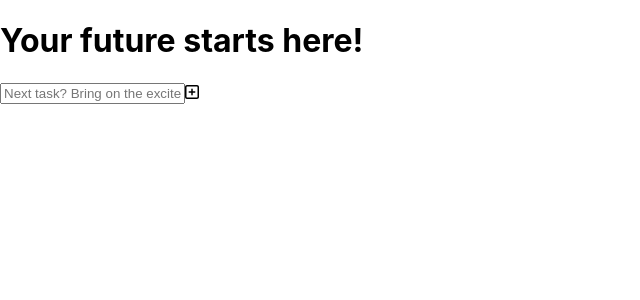
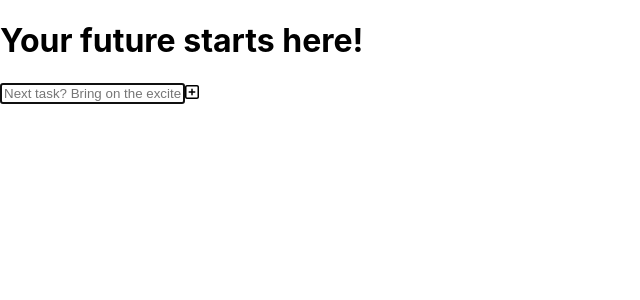
Before and after one commit to utpalsinghal/easydo, a React (Create React App) app: page / in a window 1280 px wide. Shown: the top 300 px of the page, without its empty margins (0-640 px from the left). Built offline with nearby package versions, Linux system fonts and the light colour scheme.

Commit message:
Add focus on input text bar when loading the page or after entering a new record

```diff
--- a/src/components/CreateTodo.jsx
+++ b/src/components/CreateTodo.jsx
@@ -1,13 +1,19 @@
 import { faSquarePlus } from "@fortawesome/free-regular-svg-icons";
 import { FontAwesomeIcon } from "@fortawesome/react-fontawesome";
-import React, { useState } from "react";
+import React, { useEffect, useRef, useState } from "react";
 
 const CreateTodo = ({ addTodo }) => {
 	const [newTodo, setNewTodo] = useState("");
+	const inputRef = useRef(null);
+
+	useEffect(() => {
+		inputRef.current.focus();
+	}, []);
 
 	const handleAdd = () => {
 		addTodo(newTodo);
 		setNewTodo("");
+		inputRef.current.focus();
 	};
 
 	const handleKeyUp = (e) => {
@@ -24,6 +30,7 @@ const CreateTodo = ({ addTodo }) => {
 				onChange={(e) => setNewTodo(e.target.value)}
 				value={newTodo}
 				onKeyUp={handleKeyUp}
+				ref={inputRef}
 			/>
 			<FontAwesomeIcon icon={faSquarePlus} onClick={handleAdd} />
 		</>
```
